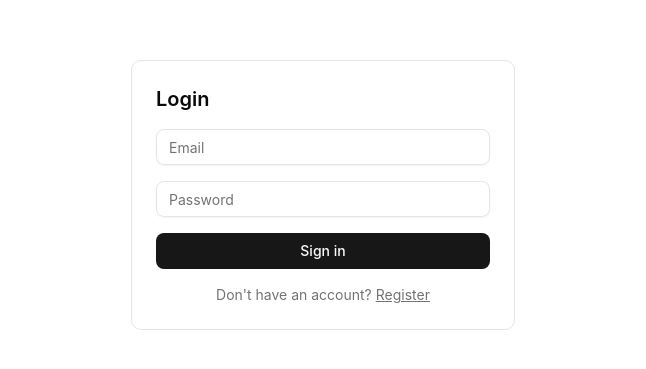
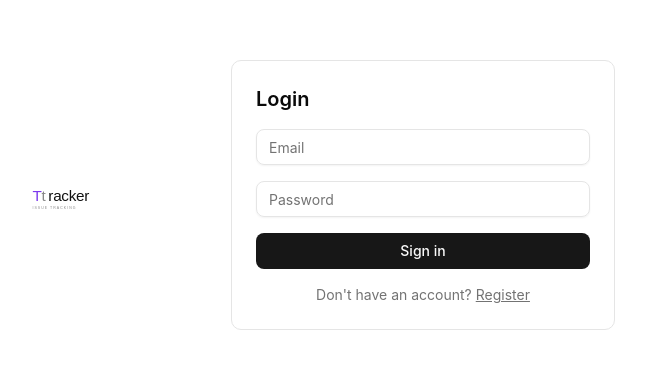
Before and after one commit to nandaniluitel/ttrackerui, a React (Vite) app: page /login in a window 1280 px wide. Shown: the part 205-574 px from the top of the page, without its empty margins (317-963 px from the left). Built offline with nearby package versions, Linux system fonts and the light colour scheme.

Commit message:
added logo in main login  page

```diff
--- a/src/pages/LoginPage.tsx
+++ b/src/pages/LoginPage.tsx
@@ -94,6 +94,26 @@ export default function LoginPage() {
 
   return (
     <div className="min-h-screen flex items-center justify-center p-6">
+      <svg width="200" viewBox="0 0 680 220" xmlns="http://www.w3.org/2000/svg">
+        <style>{`
+          .logo-dim { font-family: Arial, sans-serif; font-weight: 500; font-size: 52px; fill: #888; letter-spacing: -1px; }
+          .logo-highlight { font-family: Arial, sans-serif; font-weight: 500; font-size: 52px; fill: #7c3aed; letter-spacing: -1px; }
+          .logo-rest { font-family: Arial, sans-serif; font-weight: 500; font-size: 52px; fill: #111; letter-spacing: -1px; }
+          .logo-sub { font-family: Arial, sans-serif; font-weight: 400; font-size: 12px; fill: #888; letter-spacing: 3.5px; }
+        `}</style>
+        <text x="5" y="128" className="logo-highlight">
+          T
+        </text>
+        <text x="36" y="128" className="logo-dim">
+          t
+        </text>
+        <text x="59" y="128" className="logo-rest">
+          racker
+        </text>
+        <text x="5" y="155" className="logo-sub">
+          ISSUE TRACKING
+        </text>
+      </svg>
       <form
         onSubmit={onSubmit}
         noValidate
```
